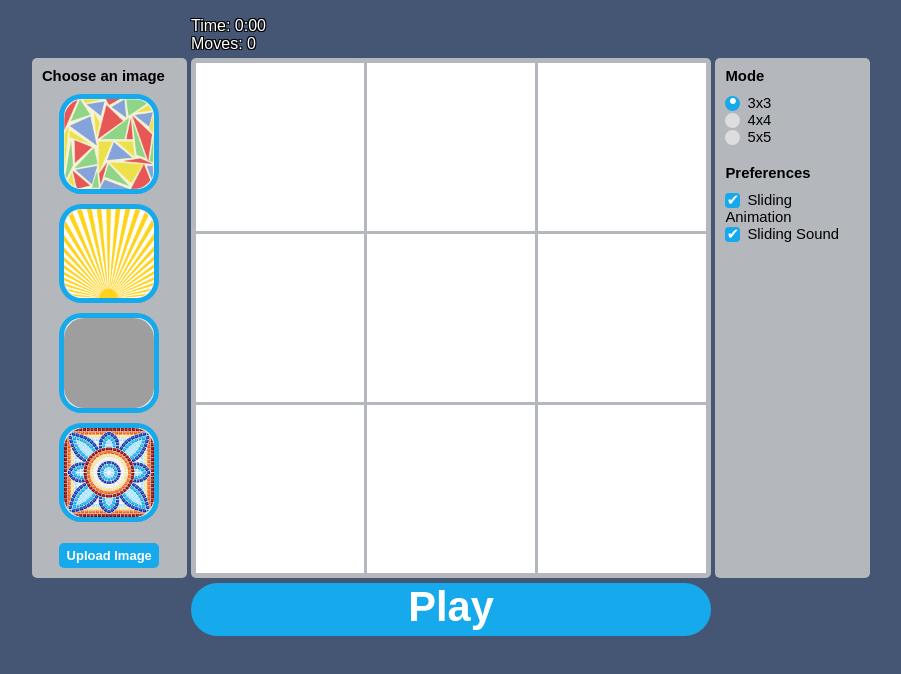
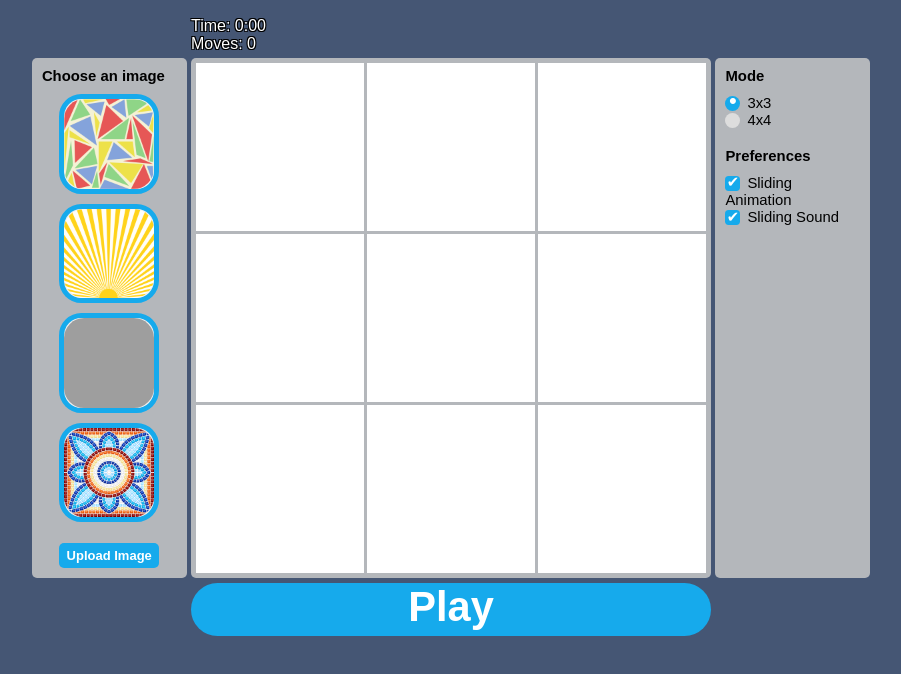
Before and after one commit to srahul9134/srahul9134.github.io, a plain HTML site: page index.html in a window 1280 px wide. Shown: the part 86-760 px from the top of the page, without its empty margins (189-1090 px from the left). Drawn offline with nearby package versions, Linux system fonts and the light colour scheme; grey boxes are pictures that could not be loaded; a web font is replaced by a local one.

Commit message:
Update index.html

```diff
--- a/index.html
+++ b/index.html
@@ -92,10 +92,7 @@
 						<input type="radio" id="4x4" name="mode">
 						<label for="4x4"> 4x4</label>
 					</div>
-					<div>
-						<input type="radio" id="5x5" name="mode">
-						<label for="5x5"> 5x5</label>
-					</div>
+
 				</div>
 				<div id="preferences">
 					<h4>Preferences</h4>
@@ -133,10 +130,7 @@
 						<input type="radio" id="mobile-4x4" name="mobile-mode">
 						<label for="mobile-4x4"> 4x4</label>
 					</div>
-					<div>
-						<input type="radio" id="mobile-5x5" name="mobile-mode">
-						<label for="mobile-5x5"> 5x5</label>
-					</div>
+
 				</div>
 				<div id="mobile-preferences">
 					<h4>Preferences</h4>
```
